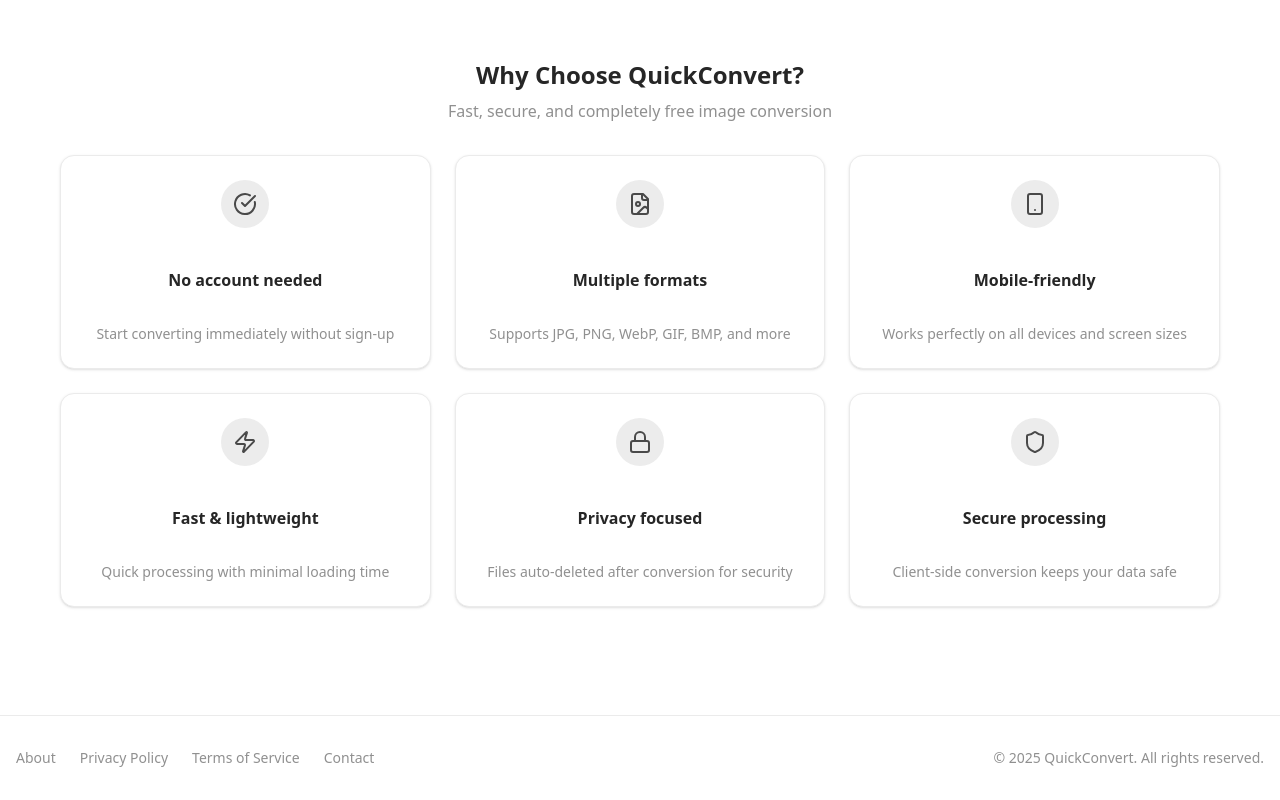
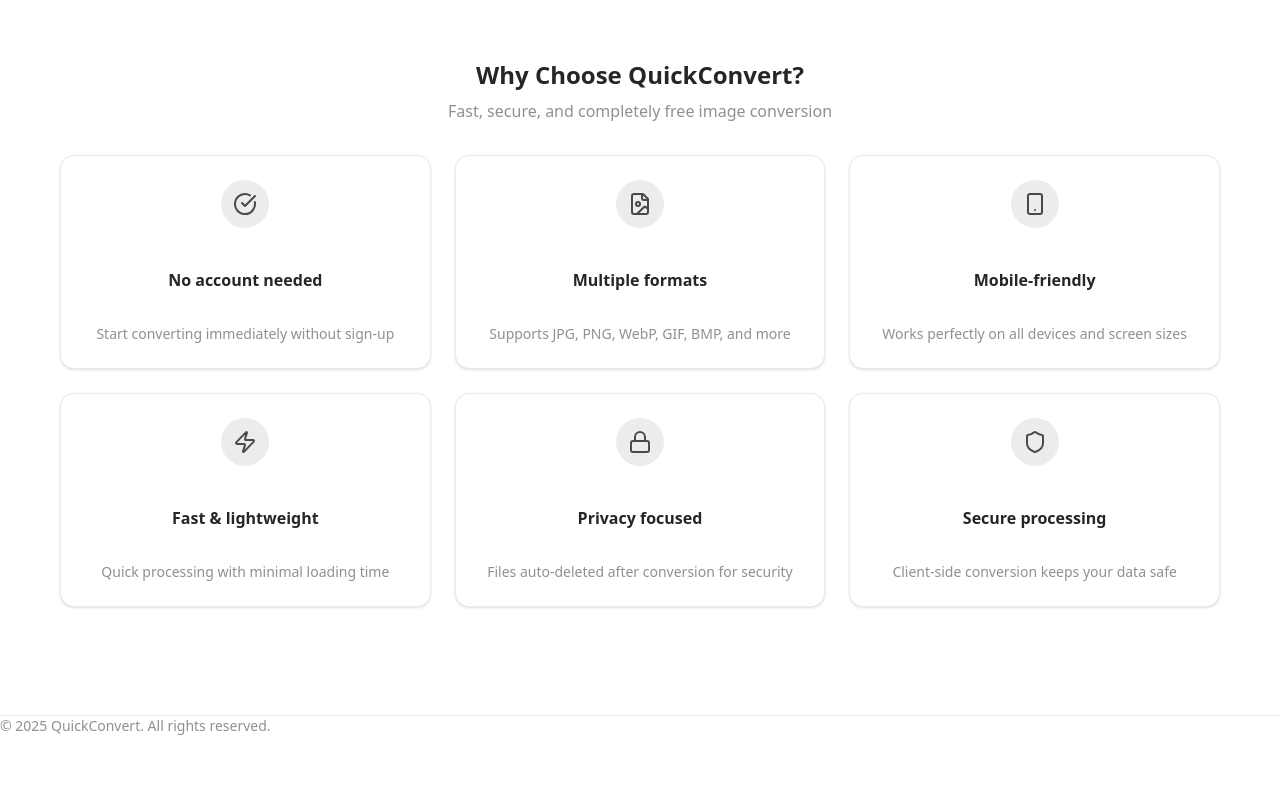
Before and after one commit to abby269/Quickconvert, a Next.js app: page / in a window 1280 px wide. Shown: the part 746-1546 px from the top of the page. After the commit the page ends 1482 px from the top, so only its background shows below. Built offline with nearby package versions, Linux system fonts and the light colour scheme.

Commit message:
footer edit

```diff
--- a/components/Footer.tsx
+++ b/components/Footer.tsx
@@ -6,38 +6,12 @@
 
   return (
    <footer className="border-t bg-background/80 backdrop-blur-sm" role="contentinfo">
-      <div className="container mx-auto px-4 py-8">
-        <div className="flex flex-col md:flex-row justify-between items-center space-y-4 md:space-y-0">
-            <nav aria-label="Footer navigation">
-            <ul className="flex flex-wrap justify-center md:justify-start gap-6 text-sm">
-              <li>
-                <a href="#" className="text-muted-foreground hover:text-foreground transition-colors">
-                  About
-                </a>
-              </li>
-              <li>
-                <a href="#" className="text-muted-foreground hover:text-foreground transition-colors">
-                  Privacy Policy
-                </a>
-              </li>
-              <li>
-                <a href="#" className="text-muted-foreground hover:text-foreground transition-colors">
-                  Terms of Service
-                </a>
-              </li>
-              <li>
-                <a href="#" className="text-muted-foreground hover:text-foreground transition-colors">
-                  Contact
-                </a>
-              </li>
-            </ul>
-          </nav>
+
 
           <div className="text-sm text-muted-foreground">
             © {currentYear} QuickConvert. All rights reserved.
           </div>
-        </div>
-      </div>
+
     </footer>
   );
 }
```
